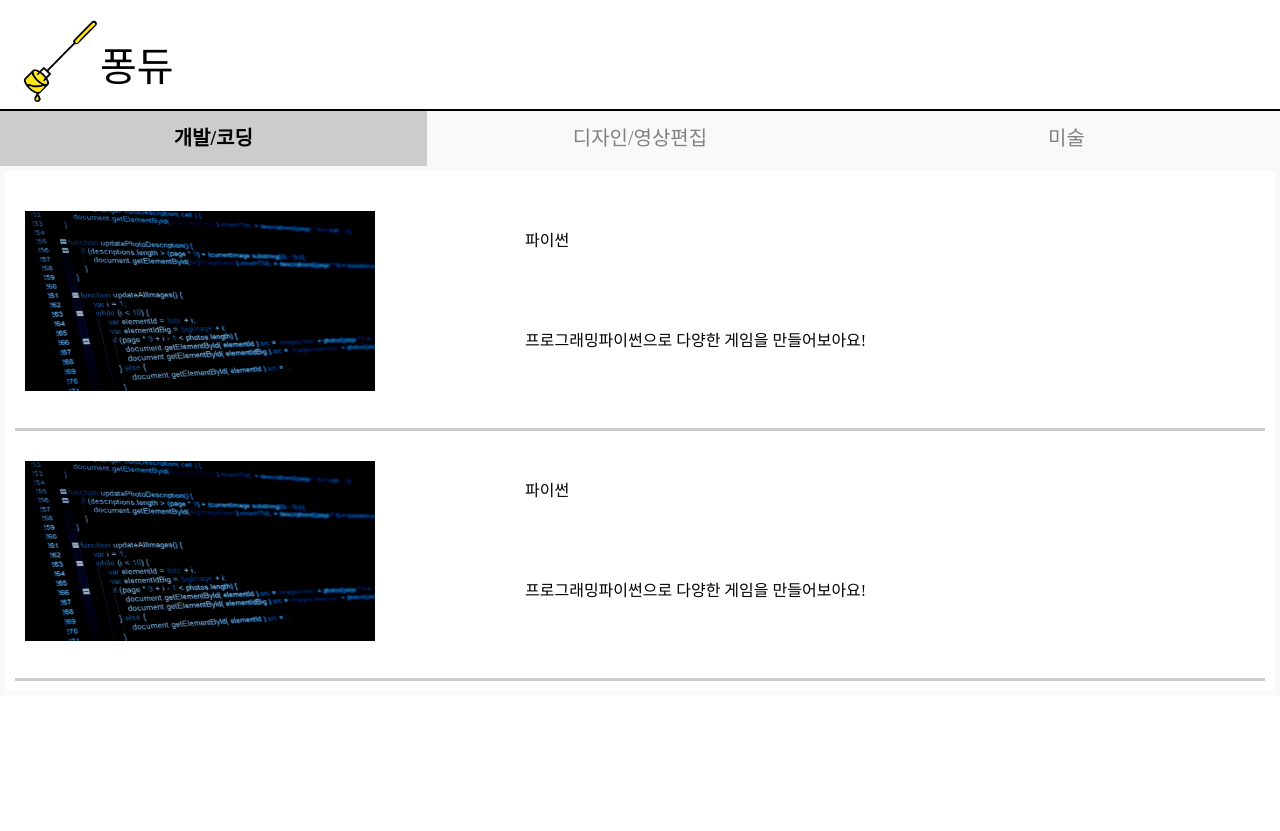
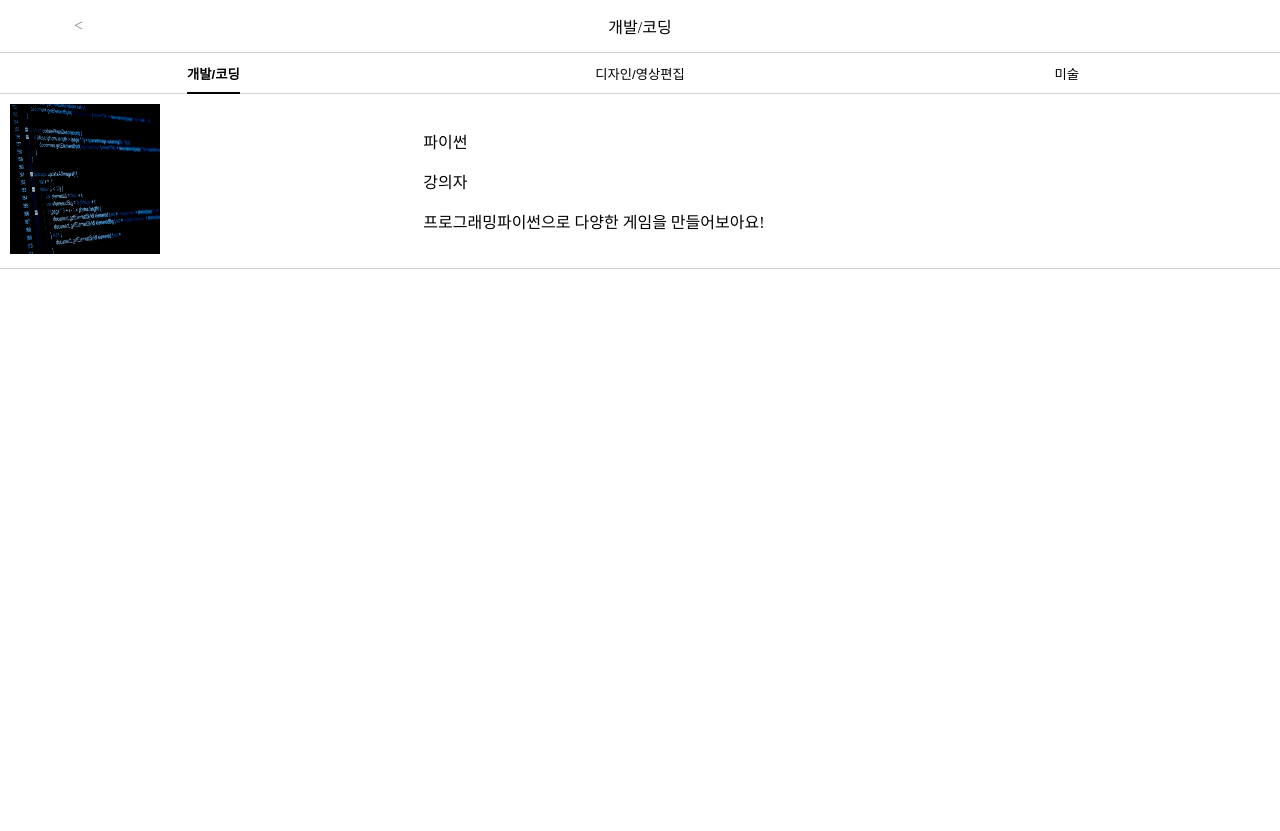
Before and after one commit to the-destiny/first_MVP, a Django app: page /lecture/listup_categ/ in a window 1280 px wide. After the commit the page ends 269 px from the top, so only its background shows below. Run offline with Django 3.2, Linux system fonts and the light colour scheme; style sheets or scripts are compiled from the project's sources; some libraries are stand-ins or nearby versions; some web fonts are replaced.

Commit message:
[#43]Refactor listup

```diff
--- a/lectures/static/style/listup_detail.scss
+++ b/lectures/static/style/listup_detail.scss
@@ -1,121 +1,125 @@
-@font-face {
-  font-family: 'Bazzi';
-  src: url('https://cdn.jsdelivr.net/gh/projectnoonnu/noonfonts_20-04@2.1/Bazzi.woff') format('woff');
-  font-weight: normal;
-  font-style: normal;
+@mixin smartphone_font($size, $font-weight){
+  @media (min-width: 320px) and (max-width: 480px) {
+    font-size: $size;
+    font-weight: $font-weight;
+  }
 }
-$logo_font: 'Bazzi';
-$category_size: 55px;
 
-* {
-  margin:0; padding:0;
-  box-sizing: border-box;
+@mixin FLEX_CENTER {
+  display: flex;
+  align-items: center;
+  justify-content: center;
+}
+
+@mixin FLEX_COLUMN {
+  display: inline-flex;
+  flex-direction: column;
+  flex-basis: 100%;
+  flex: 1;
+  align-items: left;
+  justify-content: center;
 }
 
 body, html {
-  width:100%;
+  width: 100%;
   height: 100%;
+  margin: 0;
 }
 
-.logo_container {
-  height: 10;
+a {
+  text-decoration: none;
   color: black;
-  border-bottom: 2px solid black;
-  .logo_img {
-    height: 90px;
-    width: 90px;
-    margin: 15px 0 0 10px;
-    position: relative;
-    z-index: 10;
-  }
-  .logo_name {
-    font-family: $logo_font;
-    font-size: 40px;
+}
+
+.header__container {
+  @include FLEX_CENTER;
+  @include smartphone_font(20px, bolder);
+  height: 6.5%;
+
+  .icon_back {
     position: absolute;
-    top: 35px;
+    left: 10px;
+    padding: 3% 5%;
+    color: gray;
   }
 }
 
 .container {
-  width:100%;
-  height: 90%;
-  margin: 0 auto;
-  position:relative;
-}
+  height: 93.5%;
 
-.categories {
-  list-style: none;
-}
+  .tab_btn__container {
+    display: flex;
+    align-items: stretch;
+    justify-content: center;
+    border-bottom: 1px solid lightgray;
+    border-top: 1px solid lightgray;
 
-.container ul li{
-  display:  inline-block;
-  width:33.33%;
-  height: 15%;
-  float: left;
-  text-align:center;
-  background :#f9f9f9;
-  line-height:100px;
-}
+    .tab_btn {
+      @include smartphone_font(15px, normal);
+      margin: 0;
+      padding: 0;
+      flex-grow: 1;
+      flex-shrink: 1;
+      background: none;
+      border: 0;
+      outline: 0;
+      cursor: pointer;
+      width: 80px;
+      height: 40px;
+      transition: 0.3s all;
 
-.container label{
-  display: block;
-  width: 100%;
-  height: $category_size;
-  line-height: $category_size;
-  color: grey;
-  font-size: 20px;
-}
+      &:hover {
+        color:black;
+      }
+    }
 
-.container input {
-  display: none;
-}
-
-.lectures{
-  width: 100%;
-  height: auto;
-  display: none;
-  text-align: left;
-  padding: 10px;
-  position: absolute;
-  left: 0;
-  top: $category_size;
-  box-sizing: border-box;
-  border: 5px solid #f9f9f9;
-}
-
-.container .tabmanu:checked ~ label{
-  background: #ccc;
-  color: black;
-  font-weight: bold;
-}
-
-.container .tabmanu:checked ~ .lectures{
-  display: block;
-  .lectures {
-    content: "";
-    display: table;
-    clear: both;
+    .tab_on {
+      .tab_btn_title{
+        padding-bottom: 10px;
+        border-bottom: 2px solid black;
+        font-weight: 700;
+        color: black;
+      }
+    }
   }
 }
 
-.thumbnail, .description  {
-  float: left;
-  padding: 10px;
-  height: 250px;
-}
+.content__container {
+  display: flex;
 
-.description {
-  width: 60%;
-}
+  &_row {
+    display: flex;
+    flex-direction: row;
+    flex-wrap: wrap;
+    width: 100%;
+    border-bottom: 1px solid lightgrey;
+  }
 
-.thumbnail {
-  width: 40%;
-  img {
-  padding-top: 20px;
+  &_thumbnail-column {
+    @include FLEX_COLUMN;
+    column-width: 40%;
+    flex: 1;
+
+    .thumbnail__wrapper_img {
+      height: 150px;
+      width: 150px;
+      padding: 10px;
+    }
+  }
+
+  &_description-column {
+    @include FLEX_COLUMN;
+    flex: 2;
+    padding-right: 10px;
+    column-width: 60%;
+
+    .description__container {
+      &_title {
+        @include smartphone_font(16px, bolder);
+      }
+      &_lectuerer {
+        @include smartphone_font(14px, normal)
+      }
+    }
   }
 }
-
-.column {
-  border-bottom-style: solid;
-  border-bottom-color: #ccc;
-}
--- a/lectures/templates/listup_categ.html
+++ /dev/null
@@ -1,63 +0,0 @@
-<!DOCTYPE html>
-{% load static %}
-{% load sass_tags %}
-<html>
-<head>
-  <link href="{% sass_src 'style/listup_detail.scss' %}" rel= "stylesheet" type="text/css" />
-</head>
-<body>
-  <a href="">
-    <div class="logo_container">
-      <img class=logo_img src= "{% static 'img/clear_bg_logo.PNG' %}">
-      <span class="logo_name">퐁듀</span>
-    </div>
-  </a>
-  <div class="container">
-    <ul class="categories">
-      <li><input class="tabmanu" type="radio" checked name="tabmenu" id="coding">
-        <label for="coding">개발/코딩</label>
-        <div class="lectures row">
-          <div>
-            <div class="thumbnail column"><img src="{% static 'img/coding.jpg' %}" height= 200px; width= 350px;></div>
-            <div class="description column">
-              <p>파이썬</p>
-              <p>프로그래밍파이썬으로 다양한 게임을 만들어보아요!</p>
-            </div>
-          </div>
-          <div>
-            <div class="thumbnail column"><img src="{% static 'img/coding.jpg' %}" height= 200px; width= 350px;></div>
-            <div class="description column">
-              <p>파이썬</p>
-              <p>프로그래밍파이썬으로 다양한 게임을 만들어보아요!</p>
-            </div>
-          </div>
-        </div>
-      </li>
-      <li><input class="tabmanu" type="radio" name="tabmenu" id="design">
-        <label for="design">디자인/영상편집</label>
-        <div class="lectures row">
-          <div>
-            <div class="thumbnail column"><img src="{% static 'img/design.jpg' %}" height= 200px; width= 350px;></div>
-            <div class="description column">
-              <p>포토샵</p>
-              <p>여러분이 원하는대로 이미지나 사진을 보정할 수 있어요~</p>
-            </div>
-          </div>
-        </div>
-      </li>
-      <li><input class="tabmanu" type="radio" name="tabmenu" id="art">
-        <label for="art">미술</label>
-        <div class="lectures row">
-          <div>
-            <div class="thumbnail column"><img src="{% static 'img/art.jpg' %}" height= 200px; width= 350px;></div>
-            <div class="description column">
-              <p>아크릴</p>
-              <p>여러분의 생각을 마음껏 표현해보세요^^</p>
-            </div>
-          </div>
-        </div>
-      </li>
-    </ul>
-  </div>
-</body>
-</html>
--- /dev/null
+++ b/lectures/templates/listup_detail.html
@@ -0,0 +1,100 @@
+{% load sass_tags %}
+{% load static %}
+<!DOCTYPE html>
+<html lang="ko">
+<head>
+  <script type="text/javascript" src="http://ajax.googleapis.com/ajax/libs/jquery/1.7.1/jquery.min.js"></script>
+  <link href="{% sass_src '../static/style/listup_detail.scss' %}" rel="stylesheet" type="text/css">
+  <script src="https://kit.fontawesome.com/b000af9e2e.js" crossorigin="anonymous"></script>
+  <meta name="viewport" content="width=device-width, initial-scale=1">
+  <title>Fondue 1st MVP</title>
+</head>
+<body>
+  <div class="header__container">
+    <a href="" class="icon_back">&lt;</a>
+    <div class="categ title_on">개발/코딩</div>
+    <div class="categ">디자인/영상편집</div>
+    <div class="categ">미술</div>
+  </div>
+  <div class="container">
+    <div class="tab_btn__container">
+      <button class="tab_btn coding tab_on" type="button"><span class="tab_btn_title">개발/코딩</span></button>
+      <button class="tab_btn design" type="button"><span class="tab_btn_title">디자인/영상편집</span></button>
+      <button class="tab_btn art" type="button"><span class="tab_btn_title">미술</span></button>
+    </div>
+    <a href="">
+    <div class="content__container coding content_on">
+      <div class="content__container_row">
+        <div class="content__container_thumbnail-column">
+          <div class="thumbnail__wrapper">
+            <img class="thumbnail__wrapper_img" src="{% static 'img/coding.jpg' %}">
+          </div>
+        </div>
+        <div class="content__container_description-column">
+          <div class="description__container">
+            <p class="description__container_title">파이썬</p>
+            <p class="description__container_lectuerer">강의자</p>
+            <p class="description__container_detail">프로그래밍파이썬으로 다양한 게임을 만들어보아요!</p>
+          </div>
+        </div>
+      </div>
+    </div>
+    </a>
+    <a href="">
+      <div class="content__container design">
+        <div class="content__container_row">
+          <div class="content__container_thumbnail-column">
+            <div class="thumbnail__wrapper">
+              <img class="thumbnail__wrapper_img" src="{% static 'img/coding.jpg' %}">
+            </div>
+          </div>
+          <div class="content__container_description-column">
+            <div class="description__container">
+              <p class="description__container_title">일러스트레이터</p>
+              <p class="description__container_lectuerer">강의자</p>
+              <p class="description__container_detail">이미지를 수정해요</p>
+            </div>
+          </div>
+        </div>
+      </div>
+    </a>
+    <a href="">
+      <div class="content__container art">
+        <div class="content__container_row">
+          <div class="content__container_thumbnail-column">
+            <div class="thumbnail__wrapper">
+              <img class="thumbnail__wrapper_img" src="{% static 'img/coding.jpg' %}">
+            </div>
+          </div>
+          <div class="content__container_description-column">
+            <div class="description__container">
+              <p class="description__container_title">연필</p>
+              <p class="description__container_lectuerer">강의자</p>
+              <p class="description__container_detail">연필로그림그리자</p>
+            </div>
+          </div>
+        </div>
+      </div>
+    </a>
+  </div>
+  <script type="text/javascript" src="./images/jquery-1.7.1.min.js"></script>
+  <script>
+    $('.categ').hide();
+    $('.content__container').hide();
+    $('.title_on').show();
+    $('.content_on').show();
+
+    $('.tab_btn').on('click',function() {
+      $('.tab_btn').removeClass('tab_on');
+      $(this).addClass('tab_on')
+
+      var idx = $('.tab_btn').index(this);
+
+      $('.content__container').hide();
+      $('.categ').hide();
+      $('.content__container').eq(idx).show();
+      $('.categ').eq(idx).show();
+    });
+  </script>
+</body>
+</html>
--- a/lectures/urls.py
+++ b/lectures/urls.py
@@ -4,7 +4,7 @@ from . import views
 urlpatterns = [
     path('<slug:lecture_slug>/detail/', views.detail, name='detail'),
     path('listup/', views.listup, name='listup'),
-    path('listup_categ/', views.listup_categ, name='listup_categ'),
+    path('listup_categ/', views.listup_detail, name='listup_detail'),
     path('detail/<slug:lecture_slug>/<int:lecture_id>/', views.playlist_first, name='playlist_first'),
     path('detail/<slug:lecture_slug>/<int:lecture_id>/clicked/', views.playlist_clicked, name='playlist_clicked'),
 ]
--- a/lectures/views.py
+++ b/lectures/views.py
@@ -19,8 +19,8 @@ def listup(request):
     return render(request, 'listup.html')
 
 
-def listup_categ(request):
-    return render(request, 'listup_categ.html')
+def listup_detail(request):
+    return render(request, 'listup_detail.html')
 
 
 def playlist_first(request, lecture_slug, lecture_id):
```
